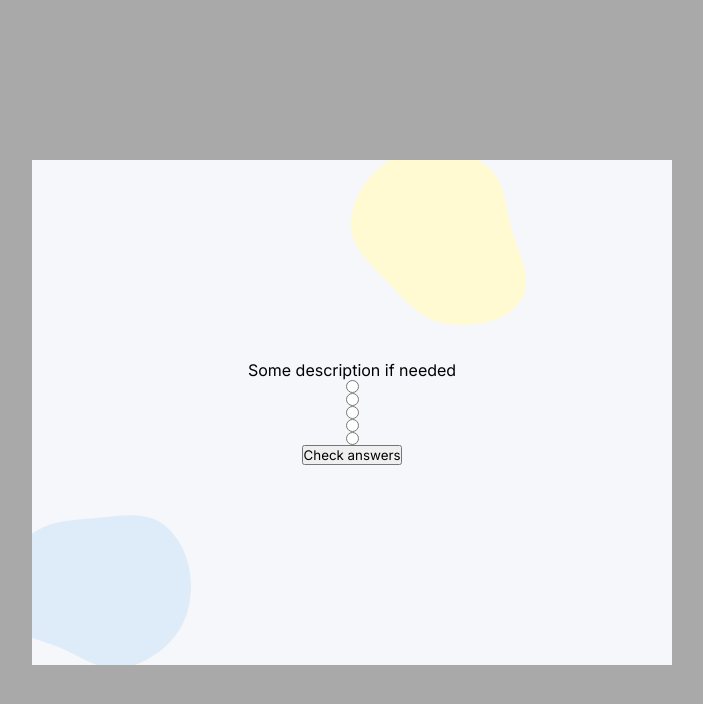
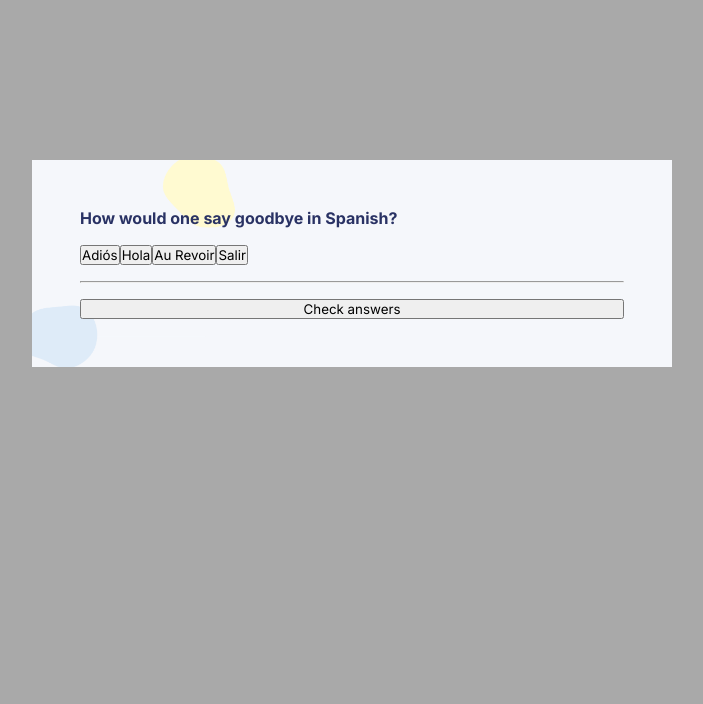
Before and after one commit to claudiomavi/quizzicalReact, a React (Vite) app: page / in a window 1280 px wide. Shown: the top 704 px of the page, without its empty margins (288-991 px from the left). Built offline with nearby package versions, Linux system fonts and the light colour scheme.

Commit message:
styling Questions

```diff
--- a/src/Components/Questions.jsx
+++ b/src/Components/Questions.jsx
@@ -1,12 +1,16 @@
 export default function Questions() {
 	return (
-		<div className="questions">
-			<p className="questions--question">Some description if needed</p>
-			<input type="radio" name="answers-1" />
-			<input type="radio" name="answers-1" />
-			<input type="radio" name="answers-1" />
-			<input type="radio" name="answers-1" />
-			<input type="radio" name="answers-1" />
+		<div className="question">
+			<p className="question--question">
+				How would one say goodbye in Spanish?
+			</p>
+			<div>
+				<button>Adiós</button>
+				<button>Hola</button>
+				<button>Au Revoir</button>
+				<button>Salir</button>
+			</div>
+			<hr />
 			<button className="question--button">Check answers</button>
 		</div>
 	);
--- a/src/index.css
+++ b/src/index.css
@@ -9,8 +9,7 @@ body {
 	background-color: darkgray;
 }
 
-.home,
-.questions {
+.home {
 	padding: 12.5rem;
 	margin: 20vh auto;
 	max-width: 40rem;
@@ -46,3 +45,27 @@ body {
 	background-color: #293264;
 	color: #f5f7fb;
 }
+
+.question {
+	padding: 3rem;
+	margin: 20vh auto;
+	max-width: 40rem;
+	background: #f5f7fb;
+	display: flex;
+	flex-direction: column;
+	background-image: url(/src/assets/Group\ 169.png);
+	background-size: contain;
+	background-repeat: no-repeat;
+}
+
+.question--question {
+	font-size: 1rem;
+	font-weight: bold;
+	margin-bottom: 1rem;
+	color: #293264;
+}
+
+.question hr {
+	margin: 1rem 0;
+	color: #dbdef0;
+}
```
